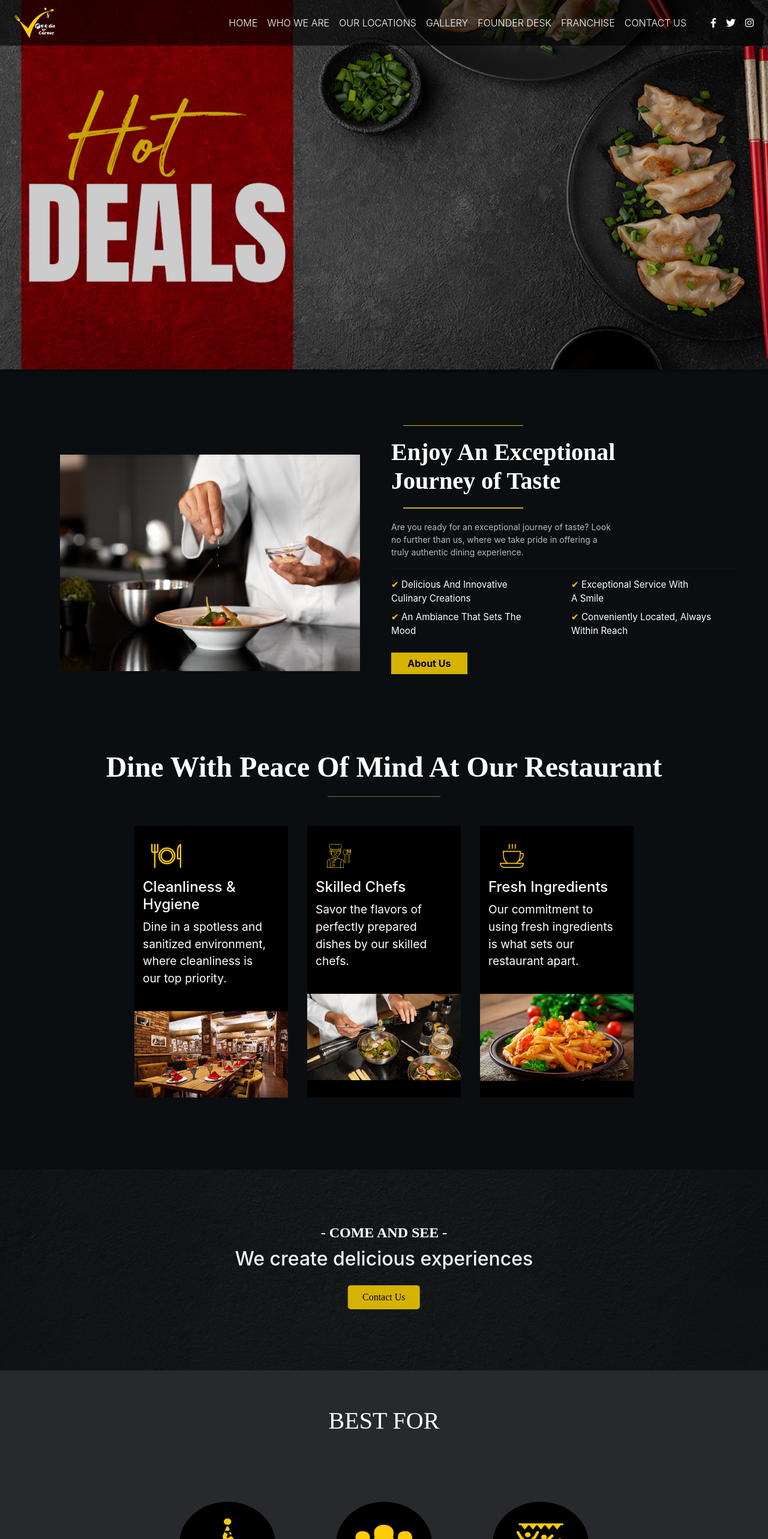
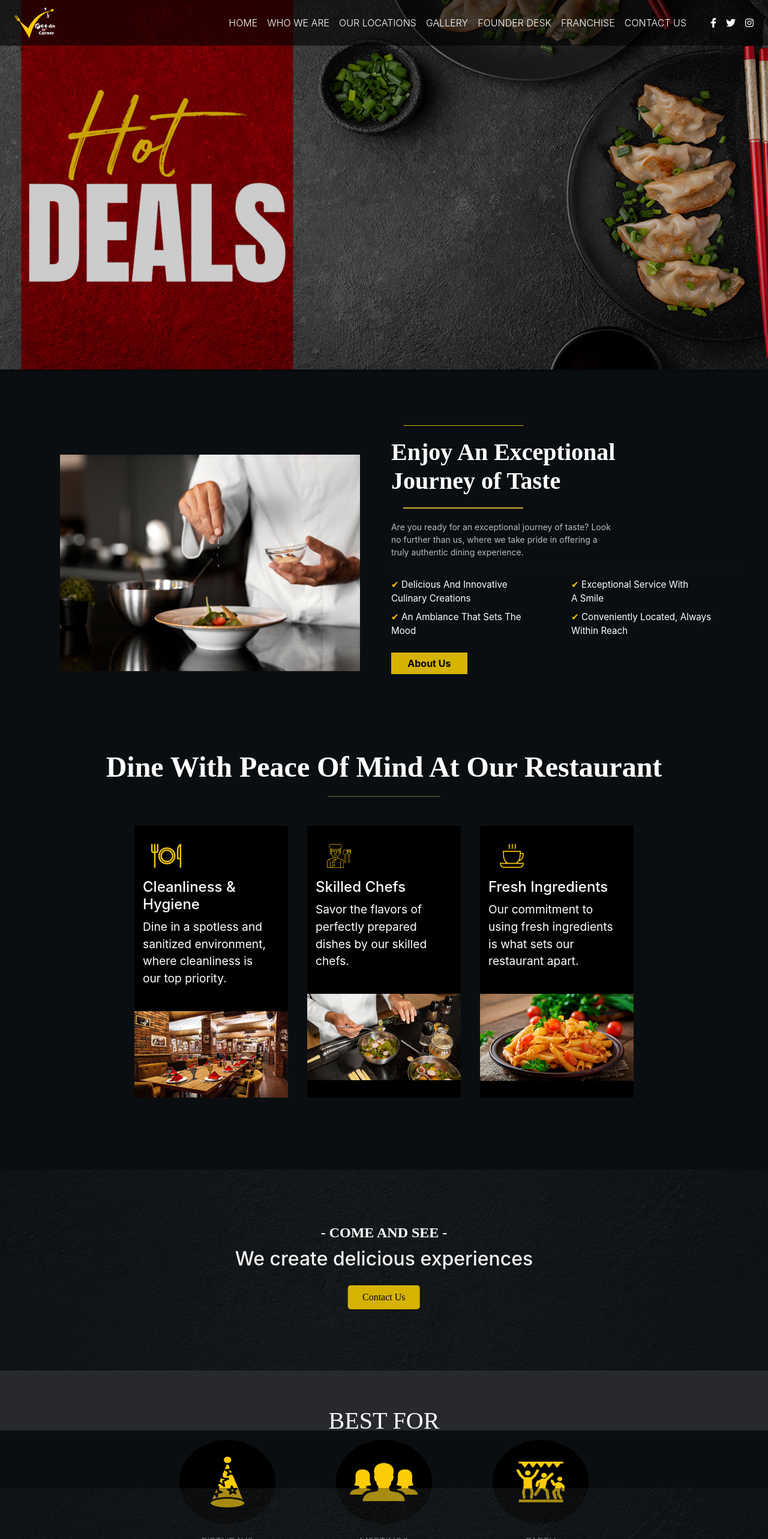
Before and after one commit to Tulsi-gohil/food-web, a React (Create React App) app: page / in a window 1280 px wide. Shown: the top 2566 px of the page at 60% size. Built offline with nearby package versions, Linux system fonts and the light colour scheme.

Commit message:
Update App.css

```diff
--- a/src/App.css
+++ b/src/App.css
@@ -163,7 +163,7 @@ margin-left: -150px;
 .best-section{
   background-color:#99959533;
   margin-top: -48px;
-  height: 80vh;
+  height: 100px;
 }
 .best-title
 {
```
